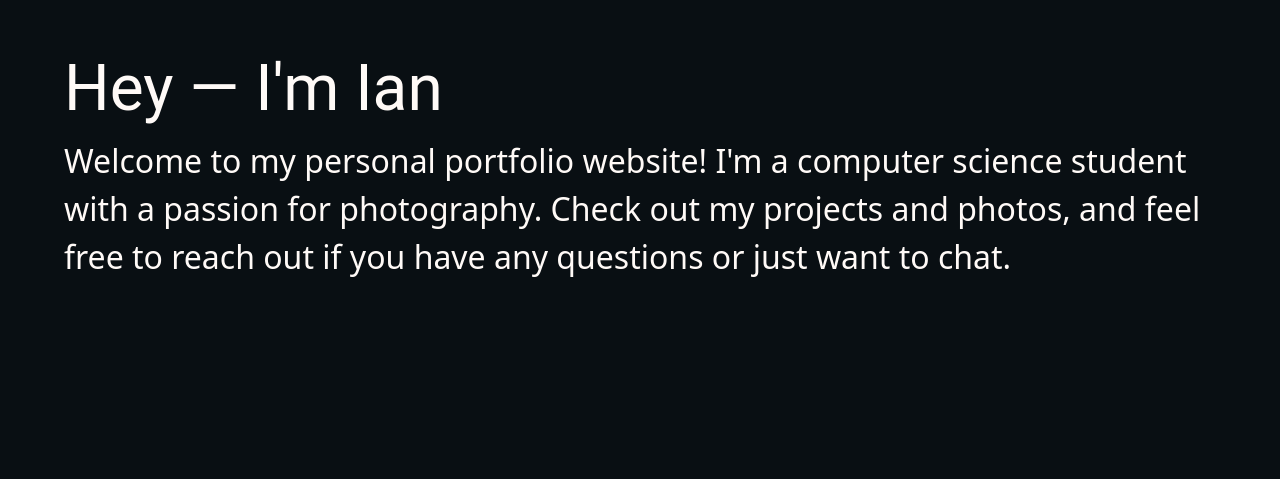
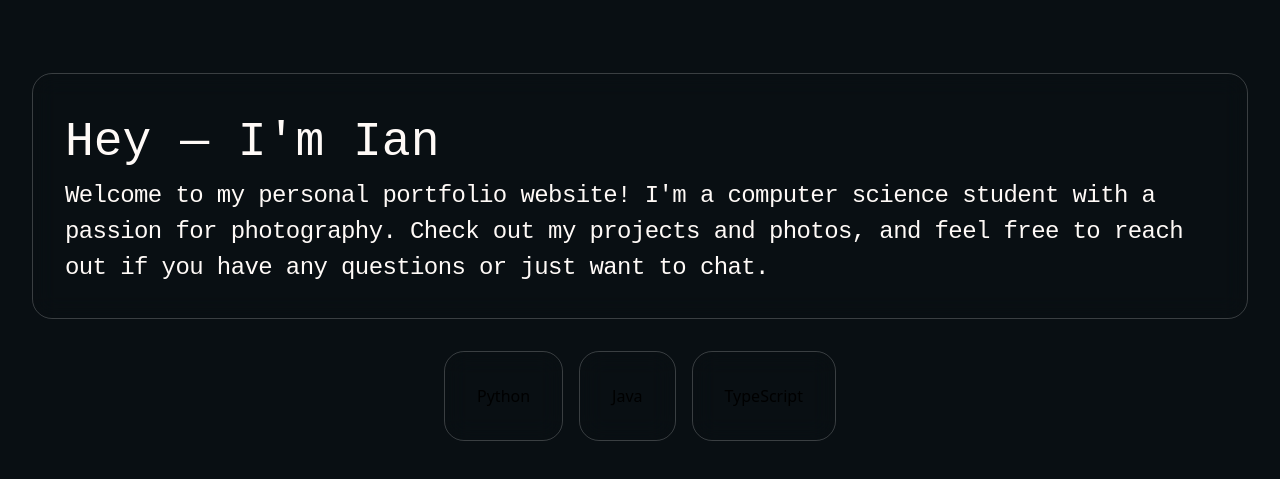
Before and after one commit to Teriyake4/Personal-Site, a React (Create React App) app: page / in a window 1280 px wide. Shown: the part 1239-1718 px from the top of the page. Built offline with nearby package versions, Linux system fonts and the light colour scheme.

Commit message:
Visual changes
Less rounded boxes

```diff
--- a/src/app/home/Page.tsx
+++ b/src/app/home/Page.tsx
@@ -6,14 +6,18 @@ export default function Page() {
     const ref = useRef(null)
     const {scrollY} = useScroll({target: ref})
 
-    const windowScale = useTransform(scrollY, [0, 480], [0.9, 1])
+    const vh = typeof window !== "undefined" ? window.innerHeight : 800
+
+    // console.log("vh", vh)
+
+    const windowScale = useTransform(scrollY, [0, vh * 0.6], [0.9, 1])
     const cornerRadius = useTransform(scrollY, [0, 500], ["2rem", "0rem"]) // "0rem"
 
-    const yName = useTransform(scrollY, [0, 1000], [0, -800])
-    const ySubTop = useTransform(scrollY, [0, 1000], [0, -500])
-    const ySubBot = useTransform(scrollY, [0, 1000], [0, -1200])
+    const scaleScrollRange = [0, vh * 1.3]
+
+    const yName = useTransform(scrollY, scaleScrollRange, [0, vh * -0.6])
+    const ySubTop = useTransform(scrollY, scaleScrollRange, [0, vh * -0.4])
     // const backgroundColor = useTransform(scrollY, [0, 1000], ["", "#fff"])
-
 
 
     return (
@@ -33,40 +37,43 @@ export default function Page() {
                 style={{ y: yName }}
                 className="absolute z-10 flex items-center justify-center text-center w-full h-full tracking-[-0.05em] text-[10rem] text-white font-spaceMono font-bold"
             >
-            PORTFOLIO<span style={{ width: "0.1em", display: "inline-block" }}> </span>
+                PORTFOLIO
             </motion.h1>
             <motion.div
                 style={{ y: ySubTop }}
-            className="absolute z-10 top-[4rem] left-[6rem] text-s text-white font-spaceMono"
+                className="absolute z-10 top-[4rem] left-[8rem] text-s text-white font-spaceMono"
             >
                 PREPARE TO BE AMAZED...OR NOT, BY MY CODE AND PHOTOS
             </motion.div>
-        <motion.div
-            style={{ y: ySubTop }}
-            className="absolute z-10 top-[4rem] right-[6rem] text-s text-white font-spaceMono"
-        >
-            {/* PHOTO GALLERY */}
-        </motion.div>
-        <motion.div
-            style={{ y: ySubBot }}
-            className="absolute z-10 bottom-[4rem] left-[6rem] text-s text-white font-spaceMono"
-        >
-            {/* CONTACT */}
-        </motion.div>
         </div>
         <div className="relative h-screen z-30 bg-base top-[30rem] p-50">
+            {/*  Intro */}
+            <div className="backdrop-blur-md rounded-[20px] border border-white/20 m-8 p-8">
                 <section className="flex justify-left">
-                <p className="text-[4rem] text-textcolor font-roboto px-16">
+                    <h2 className="text-[3rem] text-textcolor font-spaceMono">
                         Hey — I'm Ian
-                </p>
+                    </h2>
                 </section>
                 <section className="flex justify-center">
-                <p className="text-[2rem] text-textcolor font-robot px-16">
+                    <p className="text-[1.5rem] text-textcolor font-spaceMono tracking-tight">
                         Welcome to my personal portfolio website!
                         I'm a computer science student with a passion for photography. Check out my projects and photos, and feel free to reach out if you have any questions or just want to chat.
                     </p>
                 </section>
             </div>
+            {/* Languages */}
+            <div className="flex flex-row gap-4 m-8 justify-center">
+                <div className="backdrop-blur-md rounded-[20px] border border-white/20 p-8">
+                    Python
+                </div>
+                <div className="backdrop-blur-md rounded-[20px] border border-white/20 p-8">
+                    Java
+                </div>
+                <div className="backdrop-blur-md rounded-[20px] border border-white/20 p-8">
+                    TypeScript
+                </div>
+            </div>
+        </div>
         </>
     )
 }
--- a/src/components/Header.tsx
+++ b/src/components/Header.tsx
@@ -30,7 +30,7 @@ export default function Header() {
     return (
         <motion.header
             className={
-                "fixed flex justify-between align-items-start bottom-10 left-0 right-0 w-full min-w-screen mx-auto max-w-[25%] py-4 z-50 backdrop-blur-md rounded-[2rem] border border-white/20 shadow-lg p-8"
+                "fixed flex justify-between align-items-start bottom-10 left-0 right-0 w-full min-w-screen mx-auto max-w-[25%] py-4 z-50 backdrop-blur-md rounded-[20px] border border-white/20 shadow-lg p-8"
             }
             initial = "initial"
             animate = {isVisible ? "final" : "initial"}
```
Lines whose indentation alone changed are shown as unchanged.
